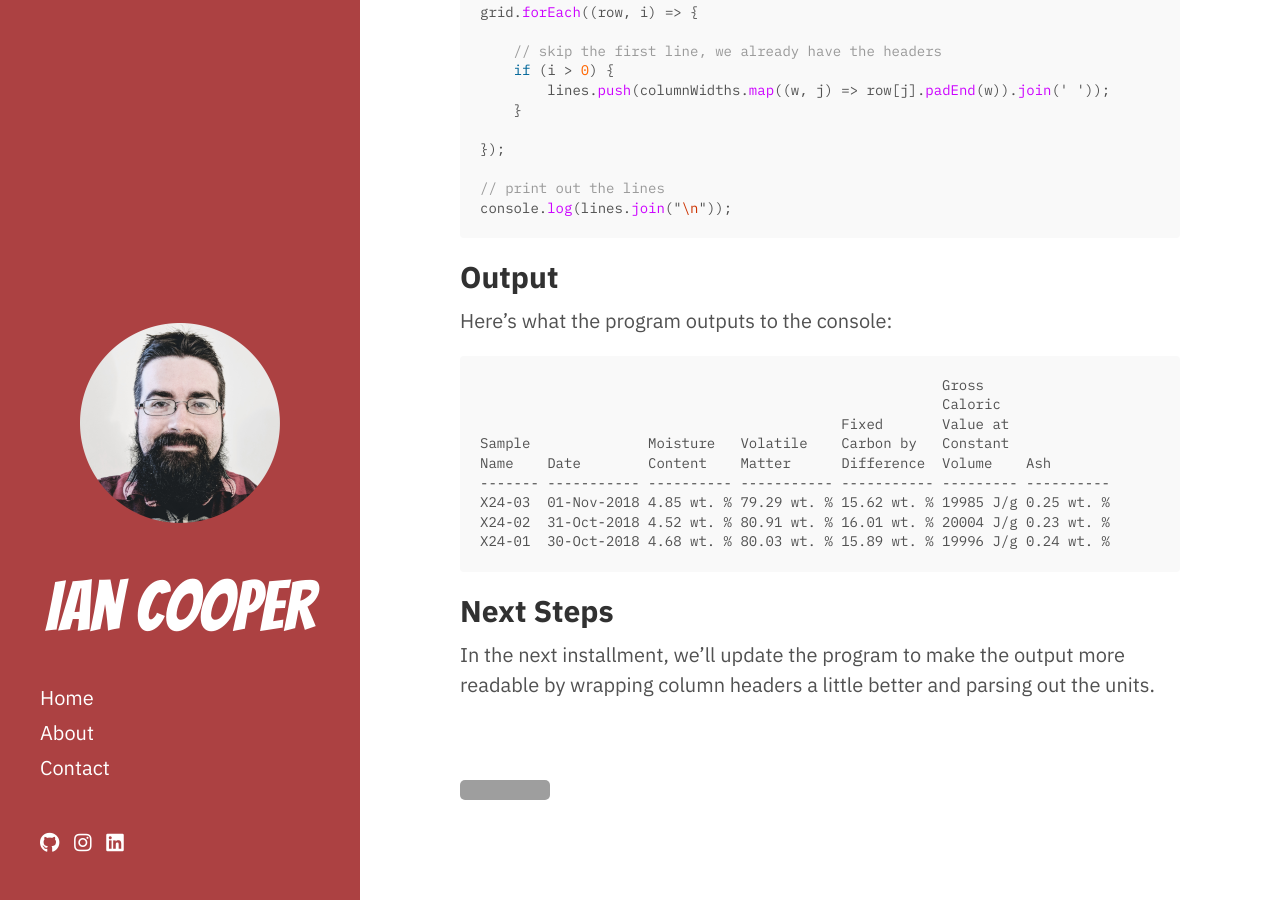
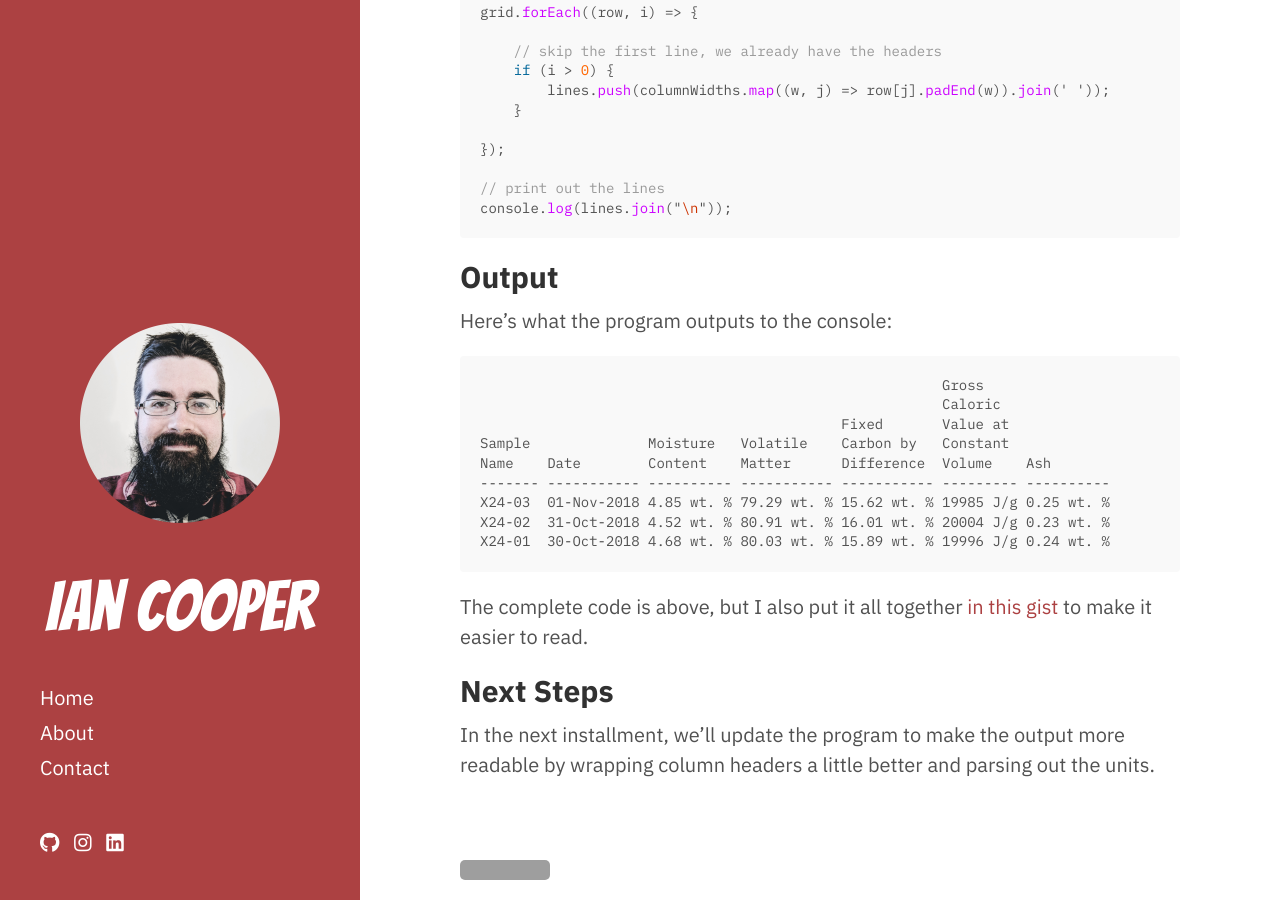
Before and after one commit to icooper/icooper.github.io, a Jekyll site: the page built from _posts/2018-11-01-formatting-columns.md, in a window 1280 px wide and 900 px high, scrolled down 2962 px. Built offline with Jekyll 4.4.1, drawn with Linux system fonts in a browser that asks for light colours; nearby versions of some CDN libraries; grey boxes are pictures that could not be loaded.

Commit message:
added link to gist

````diff
--- a/_posts/2018-11-01-formatting-columns.md
+++ b/_posts/2018-11-01-formatting-columns.md
@@ -5,8 +5,7 @@ date: 2018-11-01
 scripts: ['/assets/js/formatting-columns.js']
 ---
 
-Here's the scenario: we have a system that outputs plain-text reports with data formatted into a table.
-Our raw data comes in JSON format; we'll use this as the input to our program:
+Here's the scenario: we have a system that outputs plain-text reports with data formatted into a table. Our raw data comes in JSON format; we'll use this as the input to our program:
 
 ```json
 {
@@ -144,6 +143,8 @@ Here's what the program outputs to the console:
 ```
 ```
 
+The complete code is above, but I also put it all together [in this gist](https://gist.github.com/icooper/b5eec2124f36abb4046333c7138adca2) to make it easier to read.
+
 ## Next Steps
 
 In the next installment, we'll update the program to make the output more readable by wrapping column headers a little better and parsing out the units.
````
